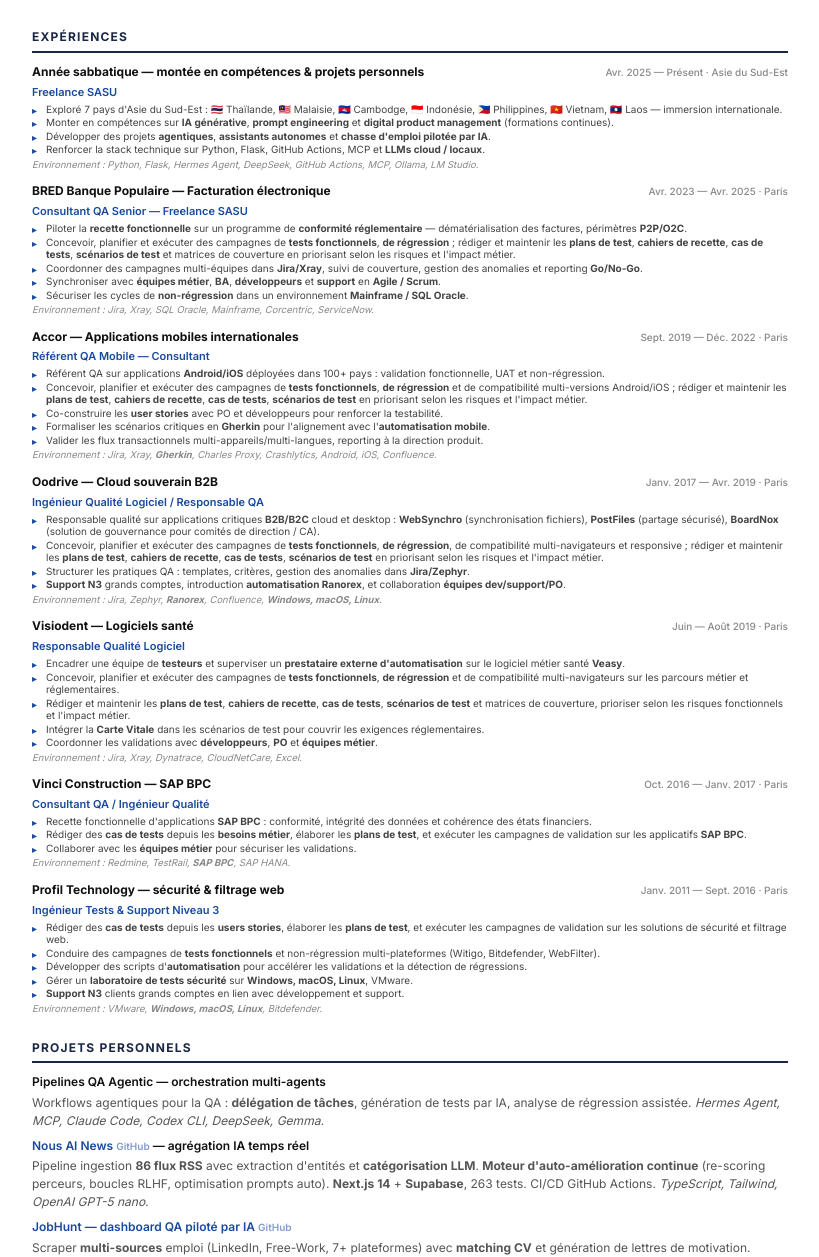
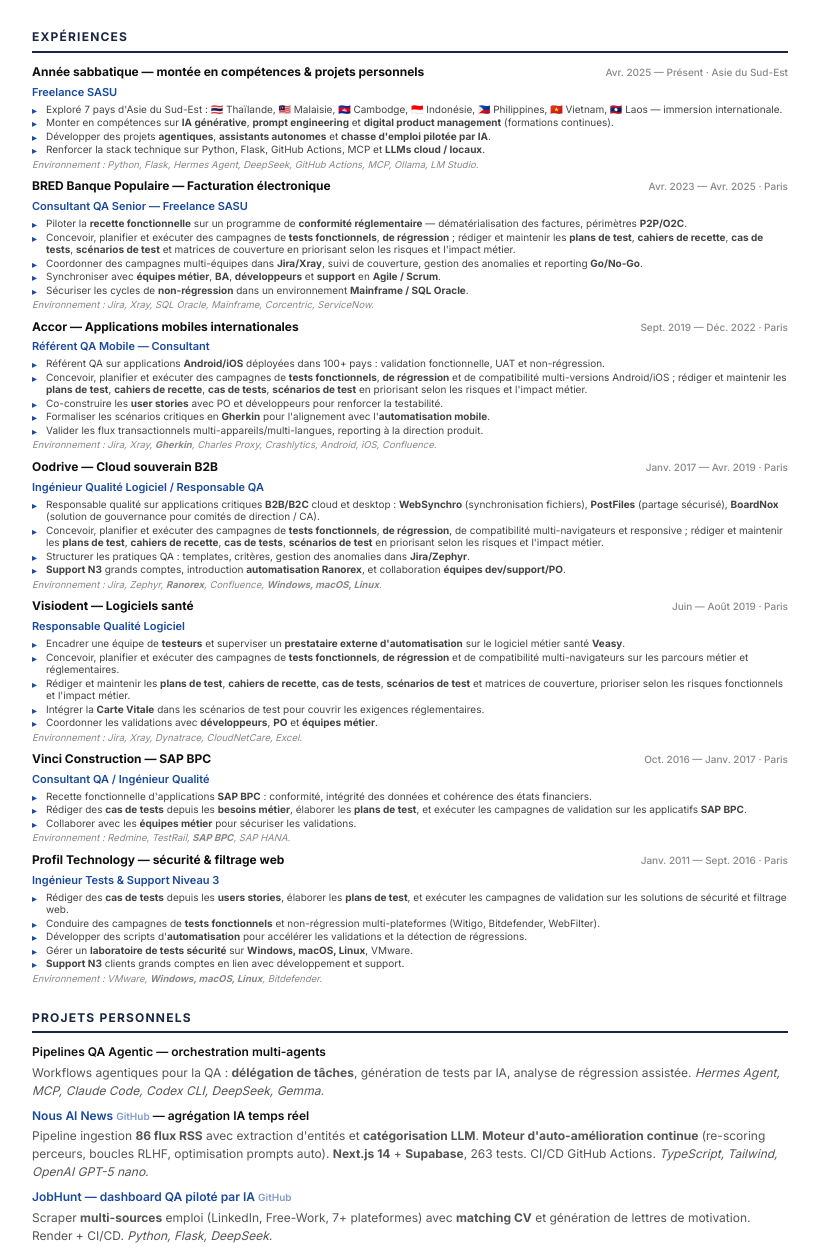
Before and after one commit to AtmanTest/jobhunt, a Flask app: page /cv in a window 1280 px wide. Shown: the part 667-1924 px from the top of the page, without its empty margins (230-1049 px from the left). Run offline with Flask 3, Linux system fonts and the light colour scheme.

Commit message:
cv: fix page-breaking avoid overflow + bred/accor merges

```diff
--- a/templates/cv.html
+++ b/templates/cv.html
@@ -88,7 +88,7 @@
   }
 
   /* ── Experience ── */
-  .exp { margin-bottom: 10px; }
+  .exp { margin-bottom: 5px; break-inside: avoid; page-break-inside: avoid; overflow: hidden; }
   .exp-head { display: flex; justify-content: space-between; align-items: baseline; flex-wrap: wrap; gap: 6px; margin-bottom: 2px; }
   .exp-co { font-size: 12px; font-weight: 700; color: #111; }
   .exp-date { font-size: 10px; font-weight: 500; color: #888; white-space: nowrap; }
```
Also changed, not shown: jobs.db, 1 other file.
